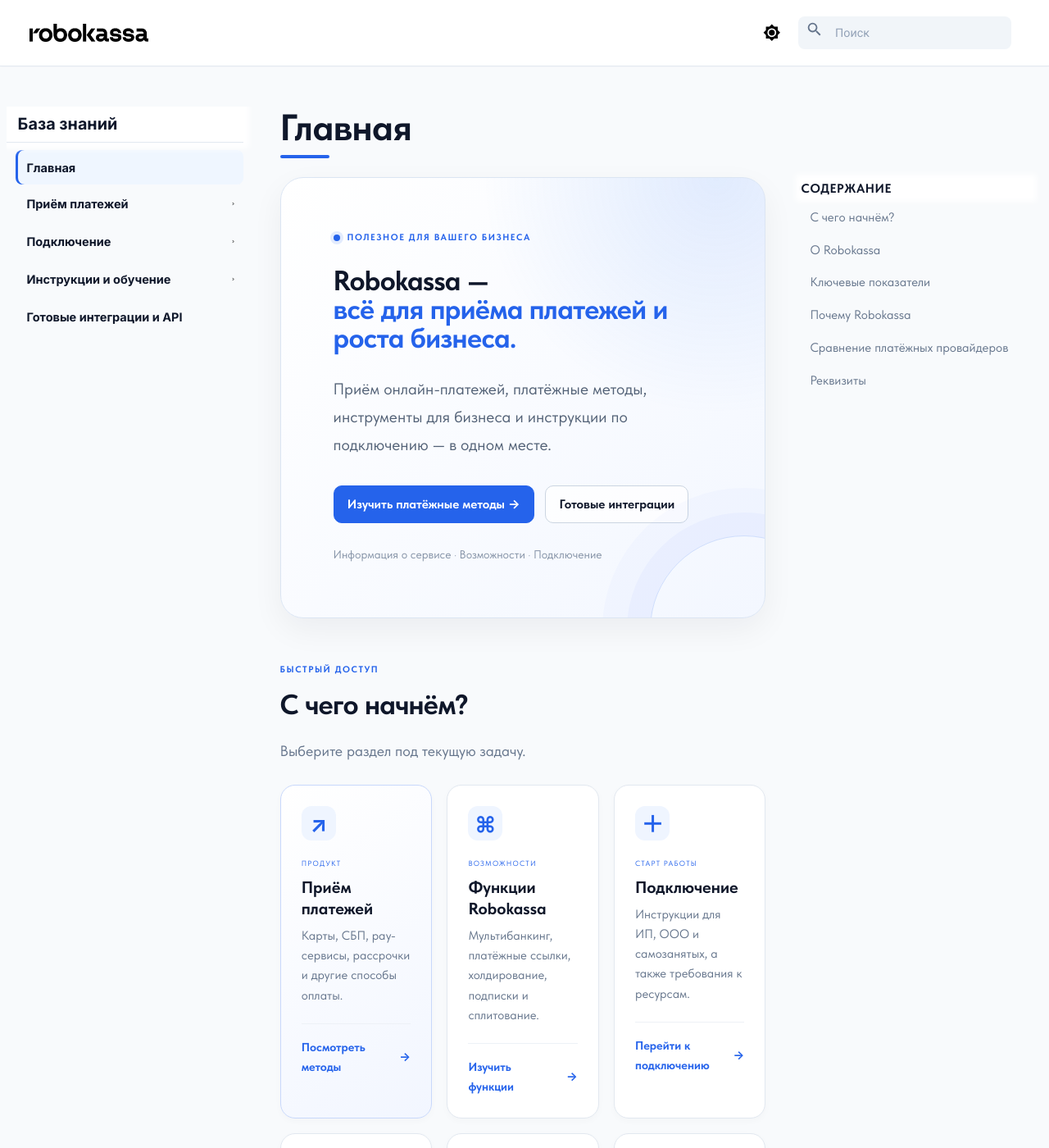
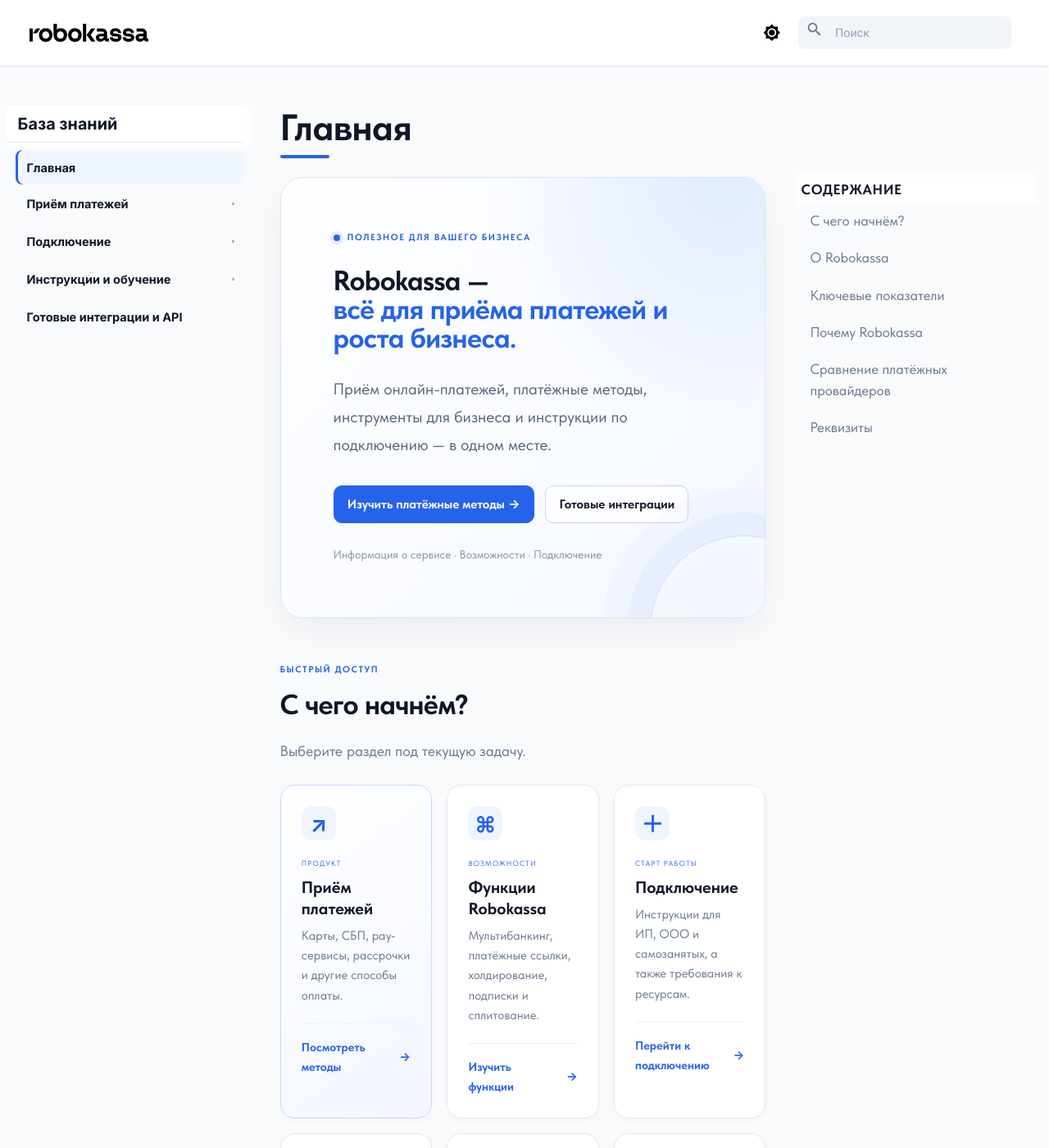
Before and after one commit to rk-sales/docs, an MkDocs documentation site: the page built from docs/index.md, in a window 1280 px wide and 1400 px high. Shown: the whole window at 82% size. Built offline with MkDocs 1.6.1 and Material for MkDocs 9.7.7, drawn with Linux system fonts in a browser that asks for light colours; some web fonts are replaced.

Commit message:
Обновил контент и стиль документации

```diff
--- a/docs/custom.js
+++ b/docs/custom.js
@@ -188,25 +188,71 @@
   });
 });
 
-// ===== 5. КНОПКА "НАВЕРХ" ДЛЯ СТРАНИЦЫ ВЫВОДА =====
+
+// ===== 5. ГЛОБАЛЬНАЯ ЗОНА "НАВЕРХ" =====
+
 document.addEventListener('DOMContentLoaded', function () {
-  var scrollBtn = document.getElementById('scrollToTopBtn');
-  if (!scrollBtn) return;
 
-  // Отслеживаем скролл
-  window.addEventListener('scroll', function () {
+  // Не допускаем создания нескольких кнопок
+  if (document.querySelector('.rk-backtop')) return;
+
+  // Создаём кнопку
+  var scrollBtn = document.createElement('button');
+
+  scrollBtn.type = 'button';
+  scrollBtn.className = 'rk-backtop';
+  scrollBtn.setAttribute('aria-label', 'Вернуться к началу страницы');
+  scrollBtn.setAttribute('title', 'Наверх');
+
+  // Внутреннее содержимое
+  scrollBtn.innerHTML = `
+    <span class="rk-backtop__content">
+      <span class="rk-backtop__label">Наверх</span>
+
+      <svg
+        class="rk-backtop__icon"
+        viewBox="0 0 24 24"
+        fill="none"
+        stroke="currentColor"
+        stroke-width="1.8"
+        stroke-linecap="round"
+        stroke-linejoin="round"
+        aria-hidden="true"
+      >
+        <path d="M12 19V5"></path>
+        <path d="M5 12l7-7 7 7"></path>
+      </svg>
+    </span>
+  `;
+
+  // Добавляем кнопку на страницу
+  document.body.appendChild(scrollBtn);
+
+  // Показываем зону после прокрутки
+  function updateScrollButton() {
     if (window.scrollY > 400) {
       scrollBtn.classList.add('is-visible');
     } else {
       scrollBtn.classList.remove('is-visible');
     }
+  }
+
+  // Отслеживание прокрутки
+  window.addEventListener('scroll', updateScrollButton, {
+    passive: true
   });
 
-  // Плавный скролл наверх при клике
+  // Возврат наверх
   scrollBtn.addEventListener('click', function () {
     window.scrollTo({
       top: 0,
-      behavior: 'smooth'
+      behavior: window.matchMedia('(prefers-reduced-motion: reduce)').matches
+        ? 'auto'
+        : 'smooth'
     });
   });
+
+  // Проверяем начальное положение
+  updateScrollButton();
+
 });
--- a/docs/stylesheets/dark-theme.css
+++ b/docs/stylesheets/dark-theme.css
@@ -312,3 +312,30 @@
   color: #60a5fa !important;
   font-weight: 650 !important;
 }
+
+
+/* =========================================================
+   BACK TO TOP — DARK THEME
+   ========================================================= */
+
+[data-md-color-scheme="slate"] .rk-backtop__content {
+  color: #cbd5e1;
+}
+
+[data-md-color-scheme="slate"] .rk-backtop::before {
+  background: radial-gradient(
+    ellipse at 100% 100%,
+    rgba(0, 0, 0, 0.42) 0%,
+    rgba(15, 23, 42, 0.25) 40%,
+    transparent 76%
+  );
+}
+
+[data-md-color-scheme="slate"] .rk-backtop.is-visible:hover .rk-backtop__icon,
+[data-md-color-scheme="slate"] .rk-backtop.is-visible:focus-visible .rk-backtop__icon {
+  color: #60a5fa;
+}
+
+[data-md-color-scheme="slate"] .rk-backtop:focus-visible {
+  outline-color: #60a5fa !important;
+}
--- a/docs/stylesheets/layout.css
+++ b/docs/stylesheets/layout.css
@@ -513,46 +513,61 @@
   }
 }
 
+
 /* =========================================================
-   ПРАВОЕ МЕНЮ (TOC)
+   RIGHT NAVIGATION — TABLE OF CONTENTS
    ========================================================= */
 
 @media screen and (min-width: 76.25em) {
 
+  /* Шрифт всего правого меню */
+  .md-nav--secondary,
+  .md-nav--secondary .md-nav__title,
+  .md-nav--secondary .md-nav__link,
+  .md-nav--secondary .md-nav__link .md-ellipsis {
+    font-family: "TildaSans", sans-serif !important;
+  }
+
+  /* Заголовок Содержание */
   .md-nav--secondary .md-nav__title {
-    font-weight: 700;
-    color: #0f172a;
+    font-size: 0.95rem !important;
+    font-weight: 700 !important;
+    color: #0f172a !important;
 
-    font-size: 0.85rem;
     text-transform: uppercase;
     letter-spacing: 0.5px;
-
     padding-left: 0;
   }
 
+  /* Ссылки */
+  .md-nav--secondary .md-nav__link,
+  .md-nav--secondary .md-nav__link .md-ellipsis {
+    font-size: 0.95rem !important;
+    line-height: 1.5 !important;
+  }
+
   .md-nav--secondary .md-nav__link {
-    font-size: 0.85rem;
-    line-height: 1.4;
-
-    padding: 0.25rem 0;
-
+    padding: 0.3rem 0;
     color: #64748b;
     transition: color 0.2s;
   }
 
+  /* Наведение */
   .md-nav--secondary .md-nav__link:hover {
-    color: #2563eb;
+    color: #2563eb !important;
   }
 
+  /* Активный пункт */
   .md-nav--secondary .md-nav__link--active {
-    color: #2563eb;
-    font-weight: 600;
+    color: #2563eb !important;
+    font-weight: 600 !important;
 
     border-left: 2px solid #2563eb;
     padding-left: 0.5rem;
     margin-left: -0.5rem;
   }
 }
+
 
 /* =========================================================
    ТЁМНАЯ ТЕМА
@@ -782,3 +797,191 @@
   }
 
 }
+
+
+/* =========================================================
+   ROBOKASSA — BACK TO TOP
+   Bottom Edge Interaction
+   ========================================================= */
+
+/* Кликабельная область */
+
+.rk-backtop {
+  position: fixed !important;
+
+  right: 0 !important;
+  bottom: 0 !important;
+
+  width: 170px !important;
+  height: 104px !important;
+
+  z-index: 105 !important;
+
+  display: flex !important;
+  align-items: flex-end !important;
+  justify-content: flex-end !important;
+
+  margin: 0 !important;
+  padding: 0 !important;
+
+  background: transparent !important;
+  border: none !important;
+  border-radius: 0 !important;
+
+  cursor: pointer !important;
+
+  opacity: 0;
+  visibility: hidden;
+  pointer-events: none;
+
+  transition:
+    opacity 0.25s ease,
+    visibility 0.25s ease;
+}
+
+/* Видимое состояние */
+
+.rk-backtop.is-visible {
+  opacity: 1;
+  visibility: visible;
+  pointer-events: auto;
+}
+
+/* Мягкий градиент и тень */
+
+.rk-backtop::before {
+  content: "";
+
+  position: absolute;
+  inset: 0;
+
+  z-index: 0;
+  pointer-events: none;
+
+  background: radial-gradient(
+    ellipse at 100% 100%,
+    rgba(15, 23, 42, 0.17) 0%,
+    rgba(15, 23, 42, 0.07) 38%,
+    transparent 76%
+  );
+
+  opacity: 0.18;
+
+  transition: opacity 0.3s ease;
+}
+
+/* Внутренний блок */
+
+.rk-backtop__content {
+  position: absolute;
+
+  right: 25px;
+  bottom: 22px;
+
+  display: flex;
+  align-items: center;
+  gap: 9px;
+
+  z-index: 1;
+
+  color: #334155;
+
+  transition: color 0.25s ease;
+}
+
+/* Иконка */
+
+.rk-backtop__icon {
+  display: block;
+
+  width: 24px;
+  height: 24px;
+
+  flex: 0 0 24px;
+
+  opacity: 0.45;
+  transform: translateY(4px);
+
+  transition:
+    opacity 0.25s ease,
+    transform 0.25s ease,
+    color 0.25s ease;
+}
+
+/* Надпись */
+
+.rk-backtop__label {
+  font-family: "TildaSans", sans-serif;
+
+  font-size: 13px;
+  font-weight: 700;
+
+  opacity: 0;
+  transform: translateY(5px);
+
+  transition:
+    opacity 0.25s ease,
+    transform 0.25s ease;
+}
+
+/* Наведение на всю область */
+
+.rk-backtop.is-visible:hover::before,
+.rk-backtop.is-visible:focus-visible::before {
+  opacity: 1;
+}
+
+.rk-backtop.is-visible:hover .rk-backtop__icon,
+.rk-backtop.is-visible:focus-visible .rk-backtop__icon {
+  opacity: 1;
+  transform: translateY(0);
+  color: #2563eb;
+}
+
+.rk-backtop.is-visible:hover .rk-backtop__label,
+.rk-backtop.is-visible:focus-visible .rk-backtop__label {
+  opacity: 1;
+  transform: translateY(0);
+}
+
+/* Фокус с клавиатуры */
+
+.rk-backtop:focus-visible {
+  outline: 2px solid #2563eb !important;
+  outline-offset: -5px !important;
+}
+
+/* Сенсорные экраны */
+
+@media (hover: none) {
+
+  .rk-backtop.is-visible::before {
+    opacity: 0.55;
+  }
+
+  .rk-backtop.is-visible .rk-backtop__icon {
+    opacity: 0.9;
+    transform: none;
+  }
+
+  .rk-backtop.is-visible .rk-backtop__label {
+    opacity: 0.85;
+    transform: none;
+  }
+}
+
+/* Мобильная адаптация */
+
+@media screen and (max-width: 600px) {
+
+  .rk-backtop {
+    width: 120px !important;
+    height: 78px !important;
+  }
+
+  .rk-backtop__content {
+    right: 17px;
+    bottom: 16px;
+  }
+
+}
```
